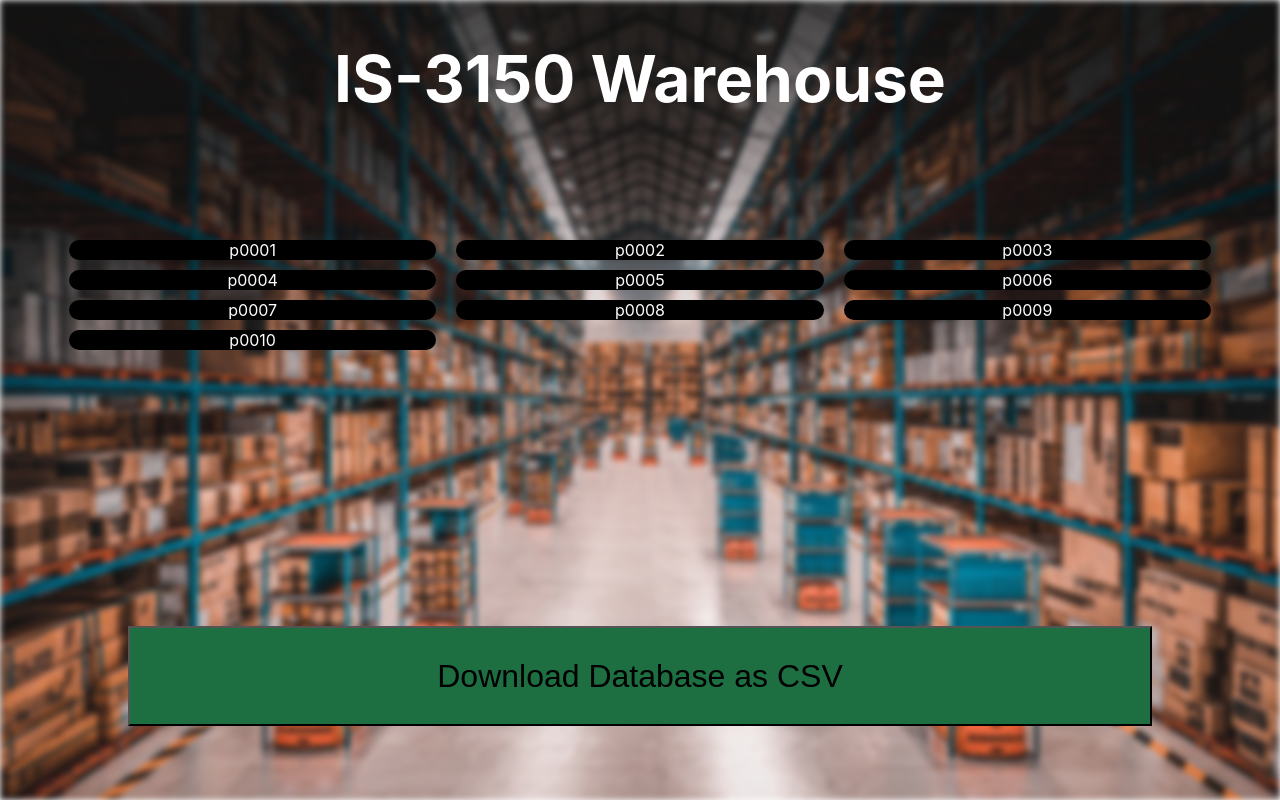
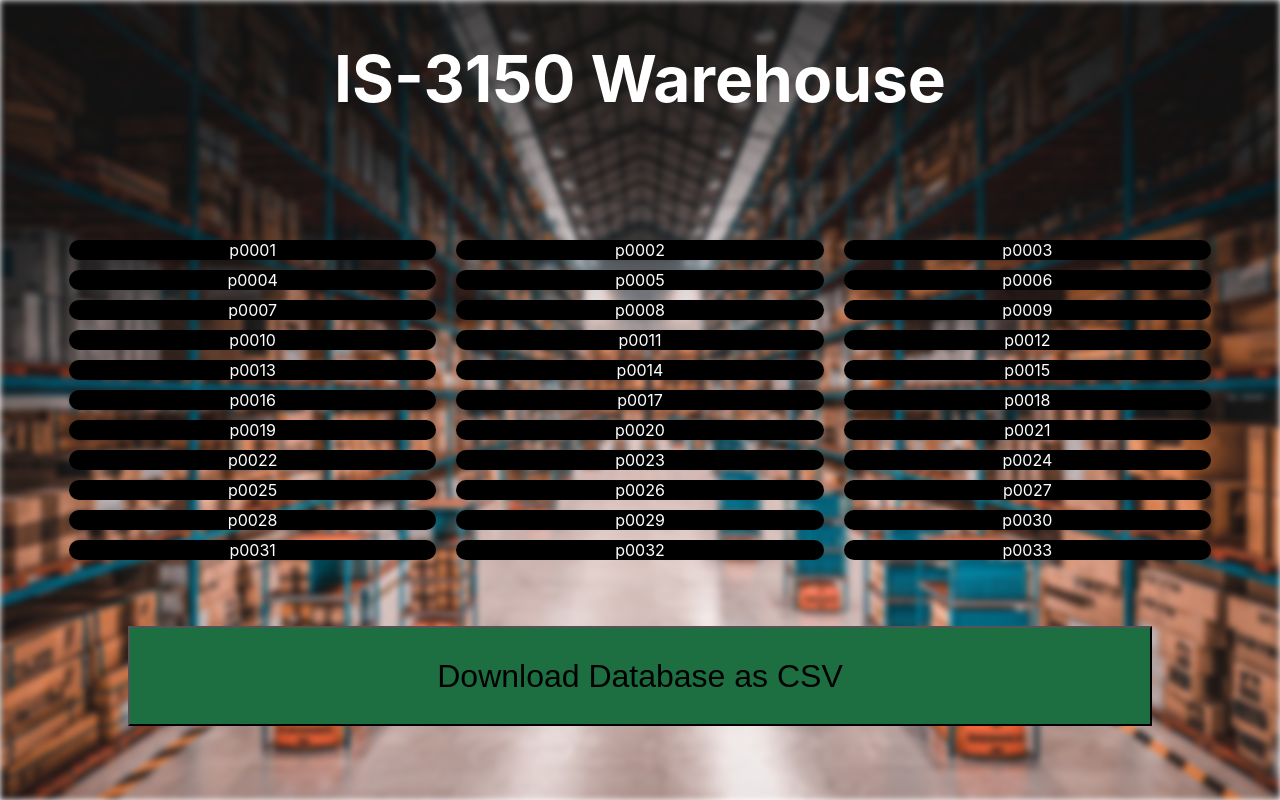
Before and after one commit to MarcAldrichBrophy/is-3150-react, a React (Create React App) app: page / in a window 1280 px wide. Built offline with nearby package versions, Linux system fonts and the light colour scheme.

Commit message:
added more elements

```diff
--- a/package.json
+++ b/package.json
@@ -7,6 +7,7 @@
     "@testing-library/react": "^13.4.0",
     "@testing-library/user-event": "^13.5.0",
     "jquery": "^3.6.4",
+    "papaparse": "^5.4.1",
     "react": "^18.2.0",
     "react-dom": "^18.2.0",
     "react-helmet": "^6.1.0",
--- a/src/pages/utilities/gatewayHandler.js
+++ b/src/pages/utilities/gatewayHandler.js
@@ -1,3 +1,4 @@
+
 
 function loadPage() {
     const path = window.location.pathname;
@@ -22,6 +23,7 @@ function loadPage() {
     }
 
     function productPost(total) {
+
         const productStore = "https://7ofe4vwhj7.execute-api.us-west-2.amazonaws.com/prod/product";
         const postProductReq = new XMLHttpRequest();
         postProductReq.open("POST", productStore);
--- a/src/variables.js
+++ b/src/variables.js
@@ -1,3 +1,3 @@
-const productCount = 10;
+const productCount = 100;
 
 export default productCount;
```
Also changed, not shown: src/pages/post.js (+62 -0 lines), 1 other file (tests, documents, lock files or other folders).
